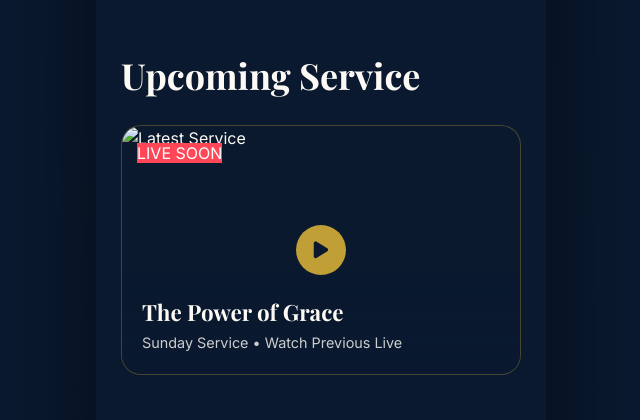
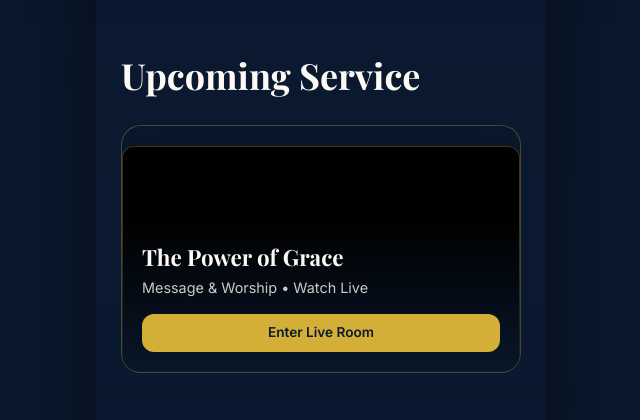
Before and after one commit to VisualcodeAbhi/Project-AGM, a website: page index.html in a window 1280 px wide. Shown: the part 1040-1460 px from the top of the page, without its empty margins (319-959 px from the left). Drawn offline with nearby package versions, Linux system fonts and the light colour scheme; no server answers; files whose address does not match are found by name; a web font is replaced by a local one.

Commit message:
Replace broken thumbnail with native youtube iframe

```diff
--- a/index.html
+++ b/index.html
@@ -64,22 +64,22 @@
             <div class="section-title">
                 <h2>Upcoming Service</h2>
             </div>
-            <a href="live.html" style="text-decoration: none; color: inherit;">
-                <div class="glass media-card animate-in" style="height: 250px;">
-                    <img id="live_thumb" src="assets/sermons-preview.png" alt="Latest Service"
-                        style="width: 100%; height: 100%; object-fit: cover;">
-                    <div class="play-overlay" style="opacity: 1;">
-                        <i class="fa-solid fa-play"></i>
-                    </div>
-                    <div style="position: absolute; top: 15px; left: 15px;">
-                        <span class="badge" style="background: #ff4757; color: white;">LIVE SOON</span>
-                    </div>
-                    <div class="media-info">
-                        <h3 id="church_name_banner" class="serif" style="font-size: 1.4rem;">The Power of Grace</h3>
-                        <p style="font-size: 0.9rem; opacity: 0.8;">Sunday Service • Watch Previous Live</p>
-                    </div>
+            <div class="glass animate-in" style="border-radius: 20px; overflow: hidden;">
+                <div class="video-container" id="videoWrapper"
+                    style="position: relative; width: 100%; padding-bottom: 56.25%; height: 0; background: #000;">
+                    <iframe id="live_iframe" src="" frameborder="0"
+                        allow="accelerometer; autoplay; clipboard-write; encrypted-media; gyroscope; picture-in-picture"
+                        allowfullscreen
+                        style="position: absolute; top: 0; left: 0; width: 100%; height: 100%;"></iframe>
                 </div>
-            </a>
+                <div class="media-info" style="padding: 20px;">
+                    <h3 id="church_name_banner" class="serif" style="font-size: 1.4rem;">The Power of Grace</h3>
+                    <p style="font-size: 0.9rem; opacity: 0.8; margin-bottom: 15px;">Message & Worship • Watch Live</p>
+                    <a href="live.html" class="btn"
+                        style="text-decoration: none; display: inline-block; padding: 8px 25px; font-size: 0.85rem;">Enter
+                        Live Room</a>
+                </div>
+            </div>
         </section>
 
         <!-- Quick Actions -->
@@ -179,17 +179,15 @@
                 if (s.mission_statement) document.getElementById('mission_statement').innerText = s.mission_statement;
                 if (s.location_name) document.getElementById('location_name').innerHTML = `<i class="fa-solid fa-location-dot"></i> ${s.location_name}`;
 
-                // Automatically extract the YouTube thumbnail if available
-                let thumbSrc = s.live_thumbnail;
-                if (!thumbSrc && s.live_video_url) {
+                // Render the YouTube iframe automatically!
+                if (s.live_video_url) {
                     const regExp = /^.*(youtu.be\/|v\/|u\/\w\/|embed\/|watch\?v=|\&v=|live\/|shorts\/)([^#\&\?]*).*/;
                     const match = s.live_video_url.match(regExp);
                     const videoId = (match && match[2].length === 11) ? match[2] : null;
-                    if (videoId) thumbSrc = `https://img.youtube.com/vi/${videoId}/maxresdefault.jpg`;
+                    if (videoId) {
+                        document.getElementById('live_iframe').src = `https://www.youtube.com/embed/${videoId}`;
+                    }
                 }
-
-                if (!thumbSrc) thumbSrc = 'assets/sermons-preview.png'; // Fail-safe fallback
-                if (thumbSrc) document.getElementById('live_thumb').src = thumbSrc;
 
                 if (s.daily_verse_img) document.getElementById('verseImage').src = s.daily_verse_img;
 
@@ -198,7 +196,6 @@
                     addEditOverlay('mission_statement', 'mission_statement');
                     addEditOverlay('location_name', 'location_name');
                     addEditOverlay('verseImage', 'daily_verse_img', true);
-                    addEditOverlay('live_thumb', 'live_thumbnail', true);
                     addEditOverlay('church_name_banner', 'church_name');
                 }
             } catch (error) {
```
